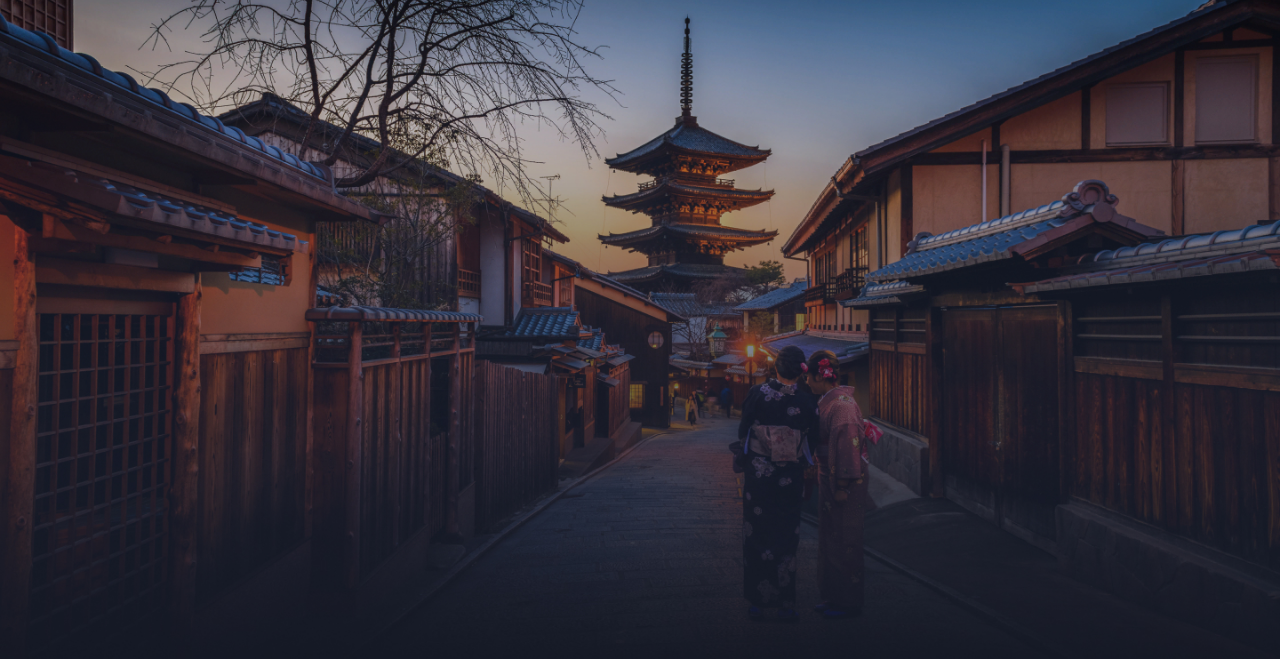
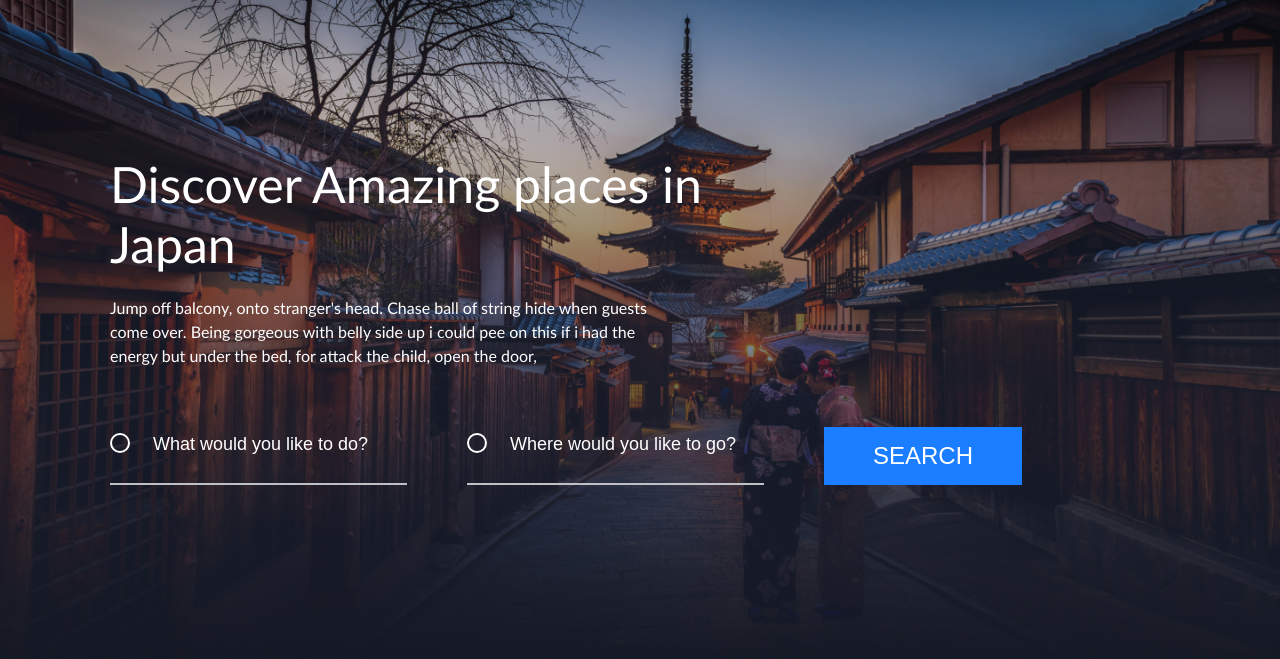
Before and after one commit to Bessonovaka/figma_lessons, a plain HTML site: page index.html in a window 1280 px wide. Shown: the part 109-768 px from the top of the page. Drawn offline with Linux system fonts and the light colour scheme.

Commit message:
Create intro

```diff
--- a/css/style.css
+++ b/css/style.css
@@ -453,9 +453,64 @@ body{
 /*Intro styles start*/
 
 .intro{
-    height: 100vh;
+    min-height: 100vh;
     background: url(../img/hero.jpg) no-repeat center;
     background-size: cover;
+    padding-top: 263px;
+}
+.intro_title{
+    max-width: 619px;
+    font-style: normal;
+    font-weight: 500;
+    font-size: 50px;
+    line-height: 60px;
+    color: white;
+    margin-bottom: 22px;
+}
+.intro_subtitle{
+    color: white;
+    font-style: normal;
+    font-weight: normal;
+    font-size: 16px;
+    line-height: 24px;
+    max-width: 546px;
+    margin-bottom: 59px;
+}
+.search_form_info{
+    display: flex;
+    flex-wrap: wrap;
+}
+.search_form_field{
+    width: 297px;
+    background: transparent url(../img/svg/oval.svg) no-repeat left 6px;
+    background-size: 20px;
+    border: 0;
+    border-bottom: 2px solid #BFC0C5;
+    margin-right: 60px;
+    padding-left: 43px;
+    padding-bottom: 22px;
+    font-weight: 500;
+    font-size: 18px;
+    color: white;
+}
+.search_form_field::placeholder{
+    font-weight: 500;
+    font-size: 18px;
+    color: white;
+}
+.search_form_submit{
+    padding: 15px 49px;
+    text-transform: uppercase;
+    font-weight: 500;
+    font-size: 24px;
+    color: white;
+    background: #1B7DFF;
+    border:0;
+}
+.search_form_submit:hover, .search_form_submit:focus, .search_form_submit:active{
+    background: #102746;
+
 }
 
+
 /*Intro styles end*/
--- a/index.html
+++ b/index.html
@@ -40,7 +40,22 @@
    </header>
    <main class="main">
       <section class="intro">
+         <div class="wrapper">
+            <h1 class="intro_title">Discover Amazing places in Japan</h1>
 
+         <p class="intro_subtitle">
+            Jump off balcony, onto stranger's head. Chase ball of string hide when guests come over. Being gorgeous with belly side up i could pee on this if i had the energy but under the bed, for attack the child, open the door,
+         </p>
+         <form class="search_form">
+            <fieldset class="search_form_wrap">
+               <p class="search_form_info">
+                  <input type="text" name="user_like_to_do" class="search_form_field" placeholder="What would you like to do?">
+                  <input type="text" name="user_like_to_go" class="search_form_field" placeholder="Where would you like to go?">
+                  <button type="submit" class="search_form_submit">search</button>
+               </p>
+            </fieldset>
+         </form>
+      </div>
       </section>
    </main>
 </body>
```
Also changed, not shown: img/svg/oval.svg (added).
